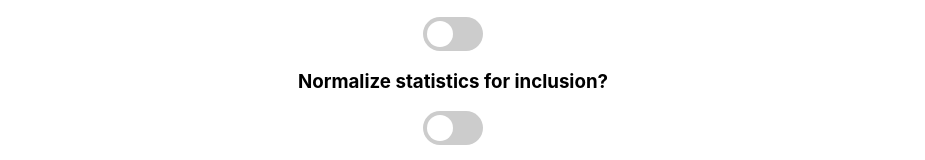
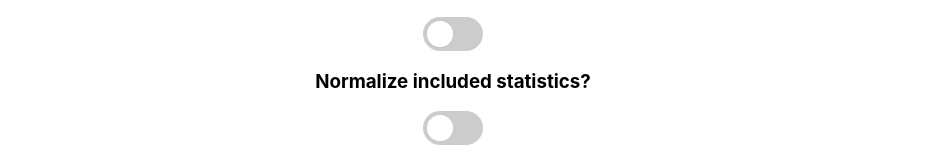
Before and after one commit to lbuckheit/thinkingFF, a React (Create React App) app: page / in a window 1280 px wide. Shown: the part 145-305 px from the top of the page, without its empty margins (187-1112 px from the left). Built offline with nearby package versions, Linux system fonts and the light colour scheme.

Commit message:
committing for revert to try and hunt down the issue with touchdowns not scaling the graph correctly

```diff
--- a/src/App.js
+++ b/src/App.js
@@ -213,7 +213,7 @@ class App extends React.Component {
             </label>
           </span>
           <span>
-            <h3>Normalize statistics for inclusion?</h3>
+            <h3>Normalize included statistics?</h3>
             <label className="switch">
               <input type="checkbox" onClick={this.handleNormalize}></input>
               <span className="slider round"></span>
@@ -229,7 +229,6 @@ class App extends React.Component {
             {this.state.algoComponents.map(elem => <WeightRow key={elem} statistic={elem} handleAlgo={this.handleAlgo} handleWeightChange={this.handleWeightChange}/>)}
           </div>
           <div className='test-wrapper'>
-            {/*<----------------------------------------------------------------TRY TO RECREATE KELCE 157 TOUCHDOWNS*/}
             <div className='test-inside'>
               <XBar data={this.state.graphingData}/>
             </div>
--- a/src/XBar.js
+++ b/src/XBar.js
@@ -36,9 +36,9 @@ class XBar extends React.Component {
           <YAxis />
           <Tooltip />
           <Legend />
-       <Bar onMouseOver={(index) => this.renderBarTooltip(index)} dataKey="AScore" fill="#2196F3" onClick={this.handleClick} />
+          <Bar onMouseOver={(index) => this.renderBarTooltip(index)} dataKey="AScore" fill="#2196F3" />
         </BarChart>
-      <p className="content">{activeItem.name ? `AScore of "${activeItem.name}": ${activeItem.AScore}` : ''}</p>
+        <p className="content">{activeItem.name ? `AScore of ${activeItem.name}: ${activeItem.AScore}` : ''}</p>
       </div>
     );
   }
```
Lines whose indentation alone changed are shown as unchanged.
